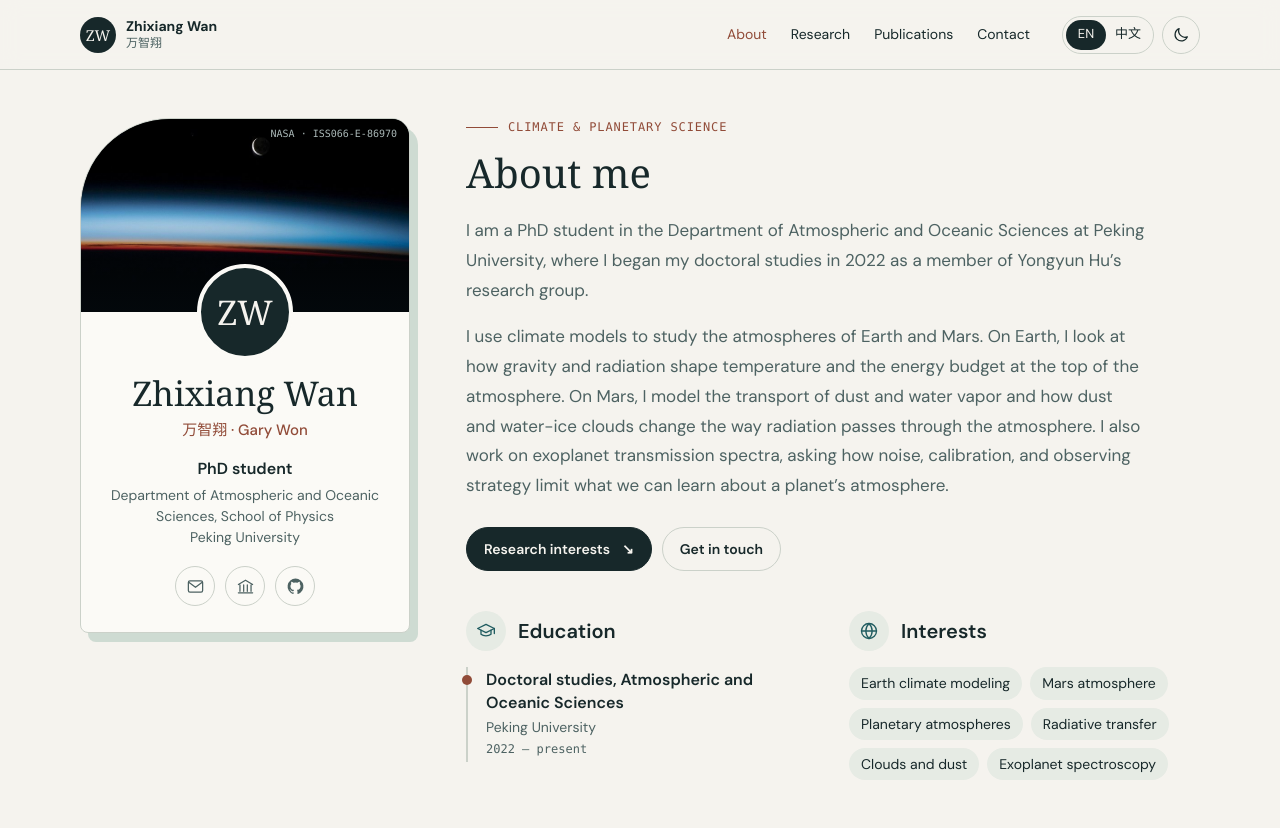
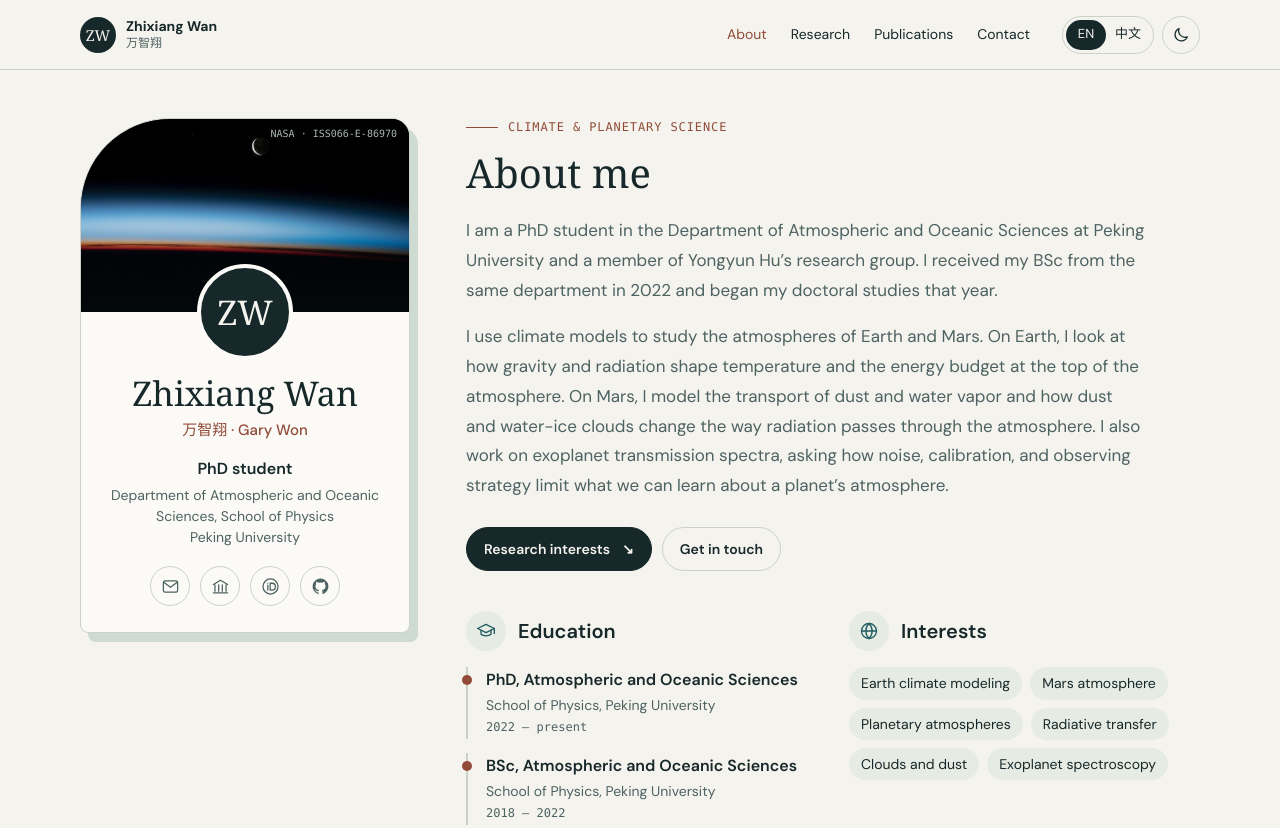
Before and after one commit to WonGary/wongary.github.io, a plain HTML site: page index.html in a window 1280 px wide. Shown: the top 828 px of the page. Drawn offline with Linux system fonts and the light colour scheme.

Commit message:
Add BSc entry and ORCID link to homepage
Co-Authored-By: Claude Opus 5.5 <noreply@anthropic.com>

```diff
--- a/index.html
+++ b/index.html
@@ -101,6 +101,11 @@
                   </a>
                 </li>
                 <li>
+                  <a href="https://orcid.org/0009-0001-2761-6070" aria-label="ORCID" title="ORCID 0009-0001-2761-6070">
+                    <svg viewBox="0 0 24 24" aria-hidden="true"><circle cx="12" cy="12" r="9.5" /><path d="M8.6 10.2v6.3M8.6 7.6v.1M11.6 16.5V7.9h2.3a4.3 4.3 0 0 1 0 8.6h-2.3Z" /></svg>
+                  </a>
+                </li>
+                <li>
                   <a href="https://github.com/WonGary" aria-label="GitHub" title="GitHub">
                     <svg class="filled" viewBox="0 0 24 24" aria-hidden="true"><path d="M12 2a10 10 0 0 0-3.16 19.49c.5.09.68-.22.68-.48v-1.7c-2.78.6-3.37-1.34-3.37-1.34-.45-1.16-1.11-1.47-1.11-1.47-.91-.62.07-.6.07-.6 1 .07 1.53 1.03 1.53 1.03.9 1.52 2.34 1.08 2.91.83.09-.65.35-1.09.63-1.34-2.22-.25-4.55-1.11-4.55-4.94 0-1.09.39-1.98 1.03-2.68-.1-.25-.45-1.27.1-2.65 0 0 .84-.27 2.75 1.02a9.5 9.5 0 0 1 5 0c1.91-1.29 2.75-1.02 2.75-1.02.55 1.38.2 2.4.1 2.65.64.7 1.03 1.59 1.03 2.68 0 3.84-2.34 4.69-4.57 4.93.36.31.68.92.68 1.85v2.75c0 .27.18.58.69.48A10 10 0 0 0 12 2Z" /></svg>
                   </a>
@@ -119,7 +124,7 @@
             <h2 data-i18n="about.title">About me</h2>
             <div class="prose">
               <p data-i18n="about.p1">
-                I am a PhD student in the Department of Atmospheric and Oceanic Sciences at Peking University, where I began my doctoral studies in 2022 as a member of Yongyun Hu’s research group.
+                I am a PhD student in the Department of Atmospheric and Oceanic Sciences at Peking University and a member of Yongyun Hu’s research group. I received my BSc from the same department in 2022 and began my doctoral studies that year.
               </p>
               <p data-i18n="about.p2">
                 I use climate models to study the atmospheres of Earth and Mars. On Earth, I look at how gravity and radiation shape temperature and the energy budget at the top of the atmosphere. On Mars, I model the transport of dust and water vapor and how dust and water-ice clouds change the way radiation passes through the atmosphere. I also work on exoplanet transmission spectra, asking how noise, calibration, and observing strategy limit what we can learn about a planet’s atmosphere.
@@ -143,9 +148,14 @@
                 </h3>
                 <ol class="timeline">
                   <li>
-                    <strong data-i18n="education.phd">Doctoral studies, Atmospheric and Oceanic Sciences</strong>
-                    <span data-i18n="about.university">Peking University</span>
+                    <strong data-i18n="education.phd">PhD, Atmospheric and Oceanic Sciences</strong>
+                    <span data-i18n="education.school">School of Physics, Peking University</span>
                     <time data-i18n="education.phdYears">2022 – present</time>
+                  </li>
+                  <li>
+                    <strong data-i18n="education.bsc">BSc, Atmospheric and Oceanic Sciences</strong>
+                    <span data-i18n="education.school">School of Physics, Peking University</span>
+                    <time>2018 – 2022</time>
                   </li>
                 </ol>
               </div>
--- a/script.js
+++ b/script.js
@@ -23,13 +23,15 @@ const chinese = {
   "hero.imageAlt": "蓝色的地球大气边缘上方悬着一弯月牙。",
   "hero.credit": "NASA 原图 ISS066-E-86970",
   "about.title": "关于我",
-  "about.p1": "我是北京大学物理学院大气与海洋科学系的博士研究生，2022 年开始读博，是胡永云课题组成员。",
+  "about.p1": "我是北京大学物理学院大气与海洋科学系的博士研究生，胡永云课题组成员。2022 年在本系获得理学学士学位后，同年开始读博。",
   "about.p2": "我用气候模型研究地球和火星的大气。地球方面，我关注重力和辐射过程怎样影响温度和大气顶能量收支；火星方面，我模拟沙尘和水汽的输运，研究沙尘和水冰云怎样改变辐射在大气中的传输。我也研究系外行星的透射光谱，关注噪声、仪器校准和观测策略怎样限制我们对行星大气的认识。",
   "about.university": "北京大学",
   "about.department": "物理学院 · 大气与海洋科学系",
   "about.groupUrl": "https://faculty.pku.edu.cn/yyhu/zh_CN/zdylm/24892/list/index.htm",
   "education.title": "教育经历",
-  "education.phd": "博士研究生 · 大气与海洋科学",
+  "education.phd": "博士 · 大气与海洋科学",
+  "education.bsc": "理学学士 · 大气与海洋科学",
+  "education.school": "北京大学物理学院",
   "education.phdYears": "2022 年至今",
   "interests.title": "研究兴趣",
   "interests.earth": "地球气候模拟",
--- a/styles.css
+++ b/styles.css
@@ -243,6 +243,7 @@ h2 { font-size: 40px; text-wrap: balance; }
 .fact-icon svg { width: 20px; height: 20px; }
 .timeline li { display: grid; gap: 2px; padding: 2px 0 2px 18px; border-left: 2px solid var(--rule); position: relative; }
 .timeline li::before { content: ""; position: absolute; left: -6px; top: 8px; width: 10px; height: 10px; border-radius: 50%; background: var(--rust); }
+.timeline li + li { margin-top: 14px; }
 .timeline strong { font-weight: 600; line-height: 1.4; }
 .timeline span, .timeline time { color: var(--muted); font-size: 14px; }
 .timeline time { font-family: var(--mono); font-size: 12px; }
```
